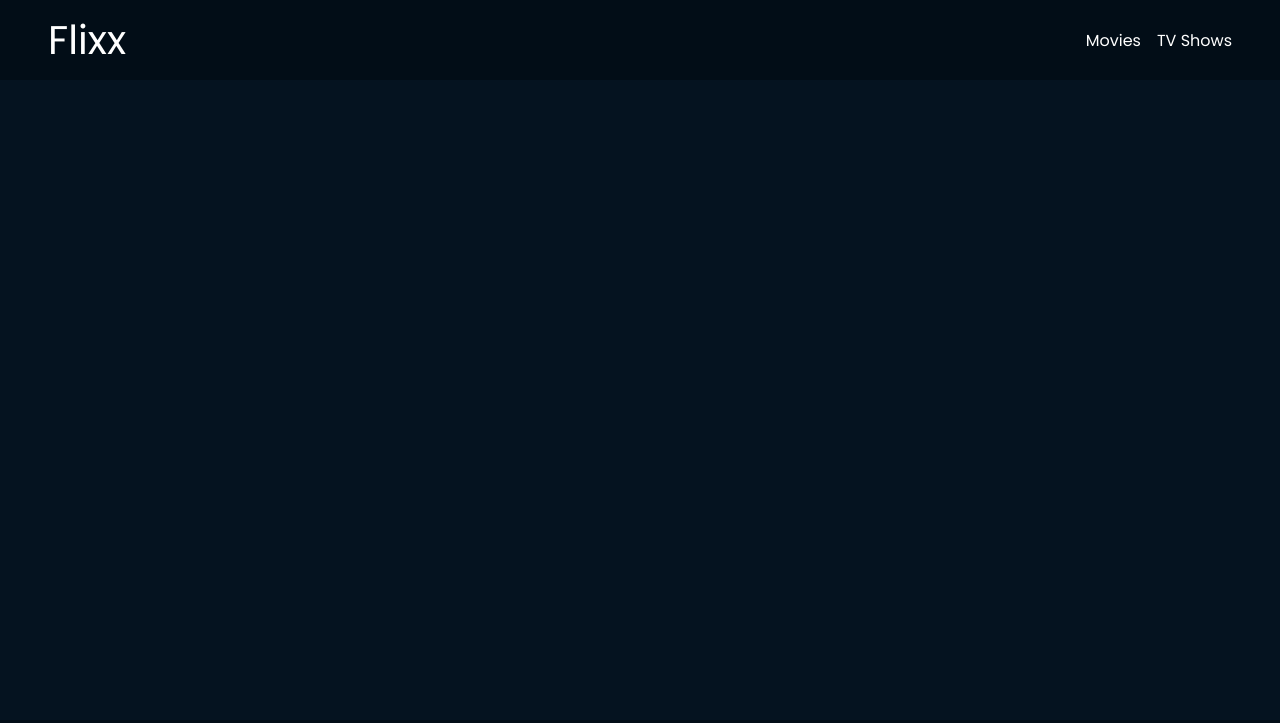
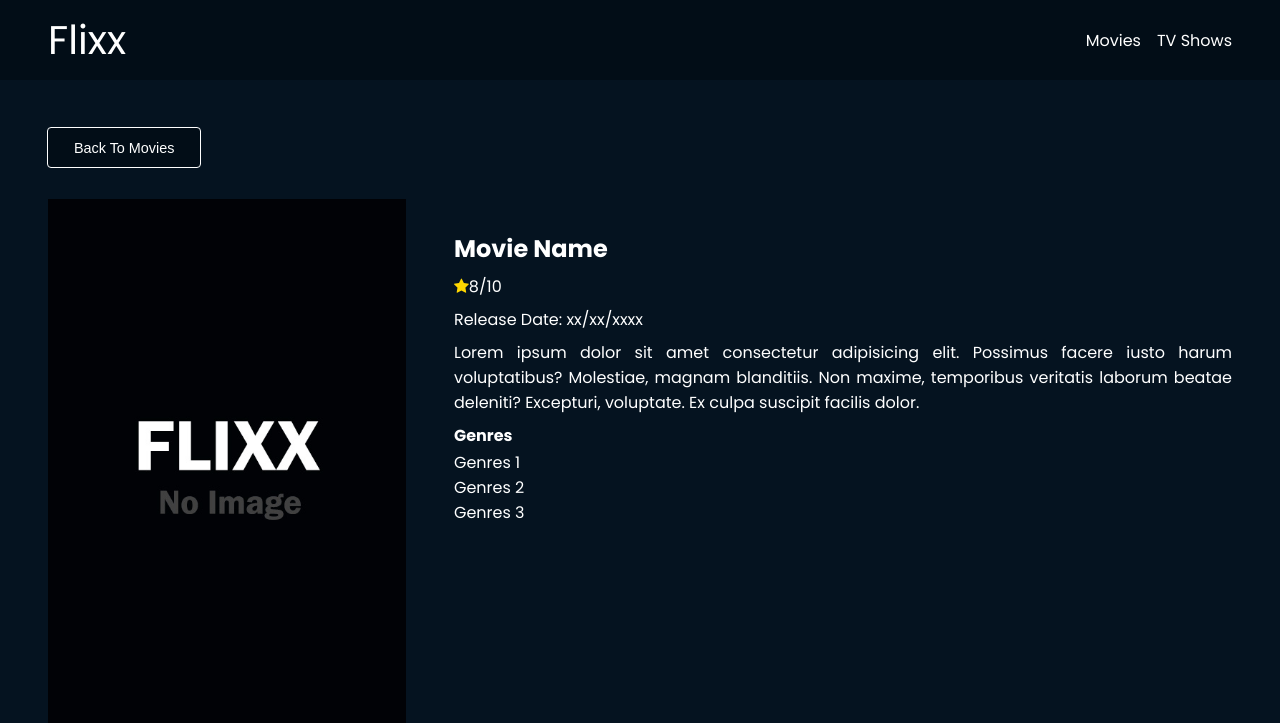
Before and after one commit to kritika2000/Flixx-App-VanillaJS, a plain HTML site: page movie-details.html in a window 1280 px wide. Shown: the top 723 px of the page. Drawn offline with Linux system fonts and the light colour scheme.

Commit message:
add movie-details page

```diff
--- a/css/styles.css
+++ b/css/styles.css
@@ -212,6 +212,69 @@ a {
 }
 
 /*-------------------------- Movie-Details.html Styles ------------------------------*/
+.movie-details-container {
+  padding-inline: var(--outer-padding);
+  padding-block: var(--outer-padding);
+  display: flex;
+  flex-direction: column;
+  gap: 2em;
+  height: calc(100vh - 6em);
+}
+
+.back-to-movies-btn-container button {
+  background-color: var(--color-primary);
+  border: none;
+  outline: 1px solid #fff;
+  color: inherit;
+  padding: 0.8em 1.8em;
+  border-radius: 3px;
+  font-size: 0.9em;
+}
+
+.back-to-movies-btn-container button:hover {
+  background-color: #a98b14;
+  text-decoration: underline;
+}
+
+.details-container {
+  display: flex;
+  gap: 3em;
+  height: 100%;
+}
+
+.details-container .movie-image-container {
+  height: 100%;
+}
+
+.movie-image-container img {
+  height: 0;
+  min-height: max(300px, 100%);
+}
+
+.details-container > div:last-child {
+  display: flex;
+  flex-direction: column;
+  gap: 0.5em;
+  padding-block: 2em;
+}
+
+.details-container .movie-description {
+  text-align: justify;
+}
+
+.movie-genres-list {
+  list-style-type: none;
+}
+
+.genres-container {
+  display: flex;
+  flex-direction: column;
+  gap: 0.1em;
+}
+
+.genres-container > p {
+  font-weight: 600;
+}
 
 /********************* FOOTER STYLES **********************/
 
--- a/movie-details.html
+++ b/movie-details.html
@@ -24,7 +24,39 @@
           </ul>
         </nav>
       </header>
-      <main class="main--container"></main>
+      <main class="main--container">
+        <div class="movie-details-container">
+          <div class="back-to-movies-btn-container">
+            <button>Back To Movies</button>
+          </div>
+          <div class="details-container">
+            <div class="movie-image-container">
+              <img src="./images/no-image.jpg" alt="Movie Image" />
+            </div>
+            <div>
+              <h2>Movie Name</h2>
+              <div class="movie-rating">
+                <i class="fa fa-solid fa-star" style="color: gold"></i>8/10
+              </div>
+              <p>Release Date: xx/xx/xxxx</p>
+              <p class="movie-description">
+                Lorem ipsum dolor sit amet consectetur adipisicing elit.
+                Possimus facere iusto harum voluptatibus? Molestiae, magnam
+                blanditiis. Non maxime, temporibus veritatis laborum beatae
+                deleniti? Excepturi, voluptate. Ex culpa suscipit facilis dolor.
+              </p>
+              <div class="genres-container">
+                <p>Genres</p>
+                <ul class="movie-genres-list">
+                  <li class="genres">Genres 1</li>
+                  <li class="genres">Genres 2</li>
+                  <li class="genres">Genres 3</li>
+                </ul>
+              </div>
+            </div>
+          </div>
+        </div>
+      </main>
       <footer class="footer--container">
         <div class="logo"><span>FLIXX</span></div>
         <div class="social-links">
```
